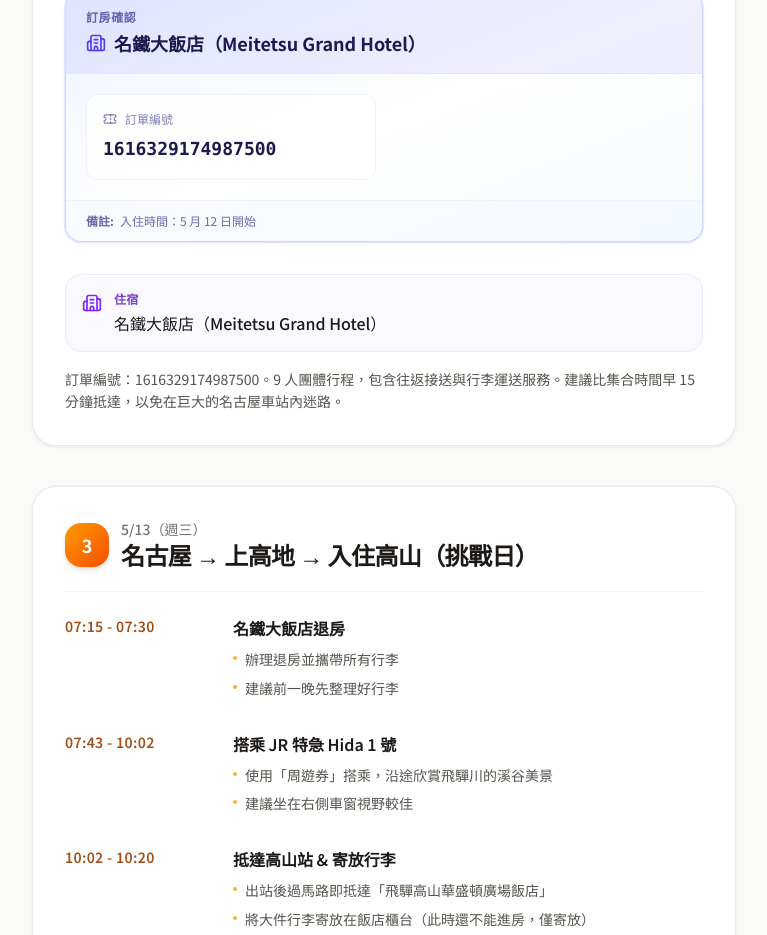
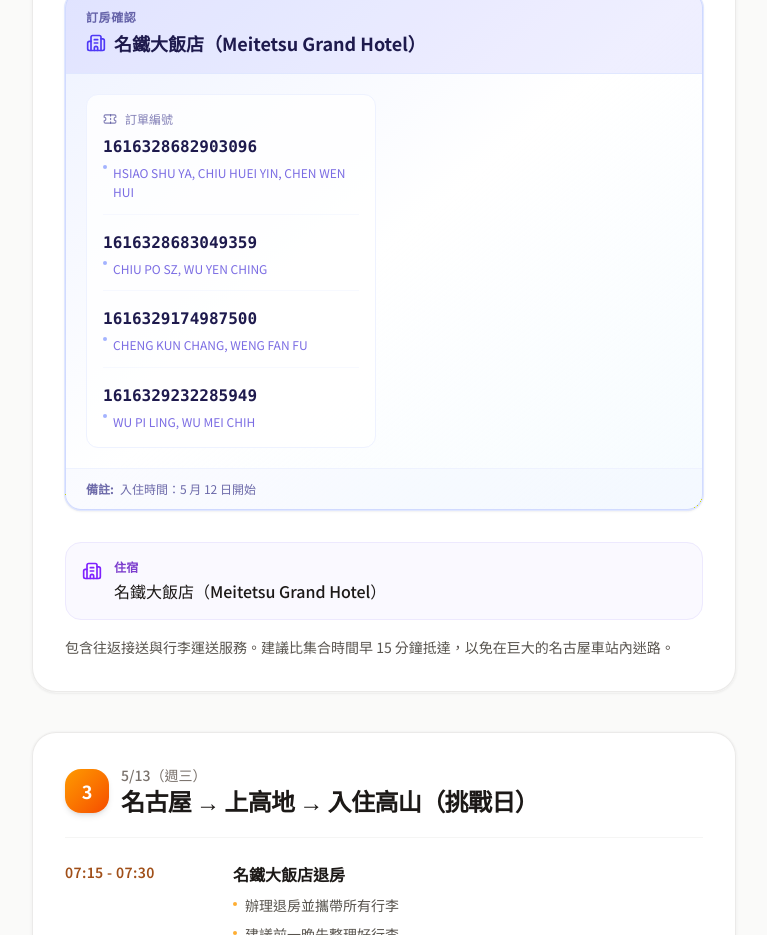
Before and after one commit to kuenjang/japantravel, a Next.js app: page / in a window 1280 px wide. Shown: the part 4820-5755 px from the top of the page, without its empty margins (256-1023 px from the left). Built offline with nearby package versions, Linux system fonts and the light colour scheme.

Commit message:
docs: update Meitetsu Grand Hotel booking info with multiple orders and passengers

```diff
--- a/src/data/chubu-trip.ts
+++ b/src/data/chubu-trip.ts
@@ -296,14 +296,19 @@ export const days: TripDay[] = [
         kind: "booking",
         data: {
           hotel: "名鐵大飯店（Meitetsu Grand Hotel）",
-          orderId: "1616329174987500",
+          orders: [
+            { id: "1616328682903096", passengers: "HSIAO SHU YA, CHIU HUEI YIN, CHEN WEN HUI" },
+            { id: "1616328683049359", passengers: "CHIU PO SZ, WU YEN CHING" },
+            { id: "1616329174987500", passengers: "CHENG KUN CHANG, WENG FAN FU" },
+            { id: "1616329232285949", passengers: "WU PI LING, WU MEI CHIH" },
+          ],
           note: "入住時間：5 月 12 日開始",
         },
       },
     ],
     accommodation: { name: "名鐵大飯店（Meitetsu Grand Hotel）" },
     footerNote:
-      "訂單編號：1616329174987500。9 人團體行程，包含往返接送與行李運送服務。建議比集合時間早 15 分鐘抵達，以免在巨大的名古屋車站內迷路。",
+      "包含往返接送與行李運送服務。建議比集合時間早 15 分鐘抵達，以免在巨大的名古屋車站內迷路。",
   },
   {
     day: 3,
```
